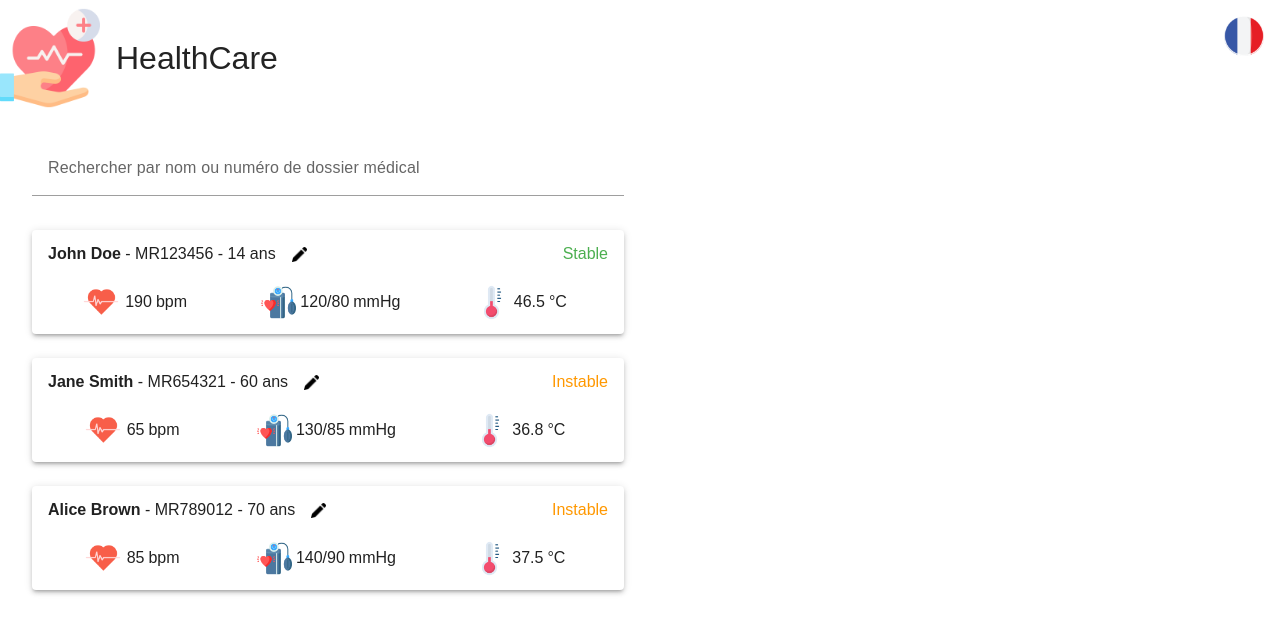
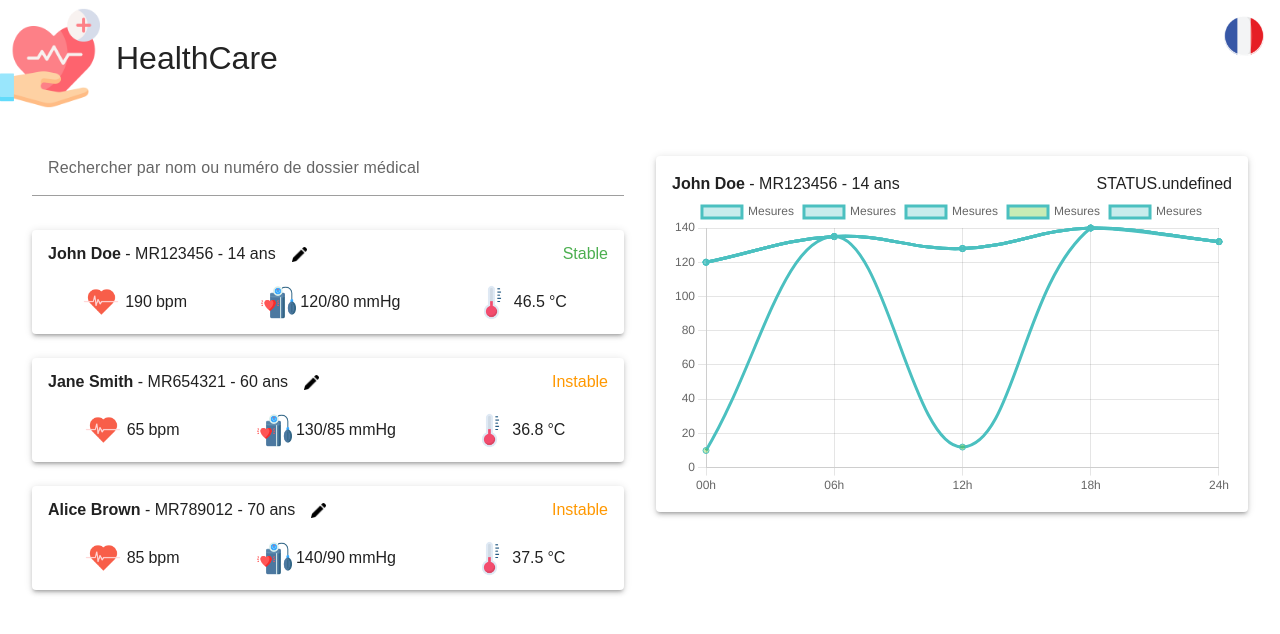
Before and after one commit to Inescia/healthcare, a Vue app: page / in a window 1280 px wide. Both pictures are taken after a click on the element 328 px from the left and 282 px from the top of the page. Shown: the top 634 px of the page. Built offline with nearby package versions, Linux system fonts and the light colour scheme.

Commit message:
Add Modal update

```diff
--- a/src/components/AppLanguage.vue
+++ b/src/components/AppLanguage.vue
@@ -27,7 +27,6 @@ export default {
      * @method to change the current language
      */
     toggleLangage(targetLanguage) {
-      console.log(targetLanguage);
       this.$i18n.locale = targetLanguage === 'en' ? 'fr' : 'en';
     },
   },
--- a/src/components/GraphCard.vue
+++ b/src/components/GraphCard.vue
@@ -1,13 +1,107 @@
 <template>
-  <div class="d-flex justify-center"></div>
+  <v-card class="pa-4 mt-4" elevation="3">
+    <div class="d-flex justify-space-between align-center">
+      <div class="d-flex ga-4 align-center">
+        <span
+          ><b>{{ data.firstName }} {{ data.lastName }} </b> - {{ data.medicalRecordNumber }} -
+          {{ data.age }} {{ $t('FIELDS.age.UNIT') }}</span
+        >
+      </div>
+      <span :class="`text-${getStatusColor} text-bold`">{{ $t(`STATUS.${getStatus}`) }}</span>
+    </div>
+    <div style="height: 300px">
+      <Line :data="chartData" :options="chartOptions" />
+    </div>
+  </v-card>
 </template>
 
 <script>
+import {
+  Chart as ChartJS,
+  Title,
+  Tooltip,
+  Legend,
+  LineElement,
+  PointElement,
+  LinearScale,
+  CategoryScale,
+} from 'chart.js';
+import { Line } from 'vue-chartjs';
+
+ChartJS.register(Title, Tooltip, Legend, LineElement, PointElement, LinearScale, CategoryScale);
+
 export default {
   name: 'GraphCard',
+  // eslint-disable-next-line vue/no-reserved-component-names
+  components: { Line },
   props: {
     data: { type: Object, required: false, default: null },
   },
+
+  data() {
+    return {
+      chartData: {
+        labels: ['00h', '06h', '12h', '18h', '24h'],
+        datasets: [
+          {
+            label: 'Mesures',
+            data: [120, 135, 128, 140, 132], // tes 5 valeurs
+            borderColor: 'rgb(75, 192, 192)',
+            backgroundColor: 'rgba(75, 192, 192, 0.3)',
+            tension: 0.4,
+            fill: true,
+          },
+          {
+            label: 'Mesures',
+            data: [120, 135, 128, 140, 132], // tes 5 valeurs
+            borderColor: 'rgb(75, 192, 192)',
+            backgroundColor: 'rgba(75, 192, 192, 0.3)',
+            tension: 0.4,
+            fill: true,
+          },
+          {
+            label: 'Mesures',
+            data: [120, 135, 128, 140, 132], // tes 5 valeurs
+            borderColor: 'rgb(75, 192, 192)',
+            backgroundColor: 'rgba(75, 192, 192, 0.3)',
+            tension: 0.4,
+            fill: true,
+          },
+          {
+            label: 'Mesures',
+            data: [10, 135, 12, 140, 132], // tes 5 valeurs
+            borderColor: 'rgb(75, 192, 192)',
+            backgroundColor: 'rgba(75, 192, 12, 0.3)',
+            tension: 0.4,
+            fill: true,
+          },
+          {
+            label: 'Mesures',
+            data: [120, 135, 128, 140, 132], // tes 5 valeurs
+            borderColor: 'rgb(75, 192, 192)',
+            backgroundColor: 'rgba(75, 192, 192, 0.3)',
+            tension: 0.4,
+            fill: true,
+          },
+        ],
+      },
+      chartOptions: {
+        responsive: true,
+        maintainAspectRatio: false,
+        plugins: {
+          legend: {
+            position: 'top',
+          },
+        },
+        scales: {
+          y: {
+            beginAtZero: false,
+          },
+        },
+      },
+    };
+  },
+
   methods: {},
 };
 </script>
--- a/src/modals/EditModal.vue
+++ b/src/modals/EditModal.vue
@@ -70,9 +70,13 @@ export default {
     };
   },
 
-  mounted() {
-    console.log(this.item);
-    this.localItem = { ...this.item };
+  watch: {
+    item: {
+      immediate: true,
+      handler(newVal) {
+        this.localItem = { ...newVal };
+      },
+    },
   },
 
   methods: {
--- a/src/pages/HomePage.vue
+++ b/src/pages/HomePage.vue
@@ -29,7 +29,11 @@
         <p v-else class="ma-8 text-center">{{ $t('TITLES.SELECT_PATIENT') }}</p>
       </section>
     </main>
-    <EditModal v-model="showEditModal" :item="selectedPatient" @close="showEditModal = false" />
+    <EditModal
+      v-model="showEditModal"
+      :item="this.store.getPatientById(this.selectedPatientId)"
+      @close="showEditModal = false"
+    />
   </div>
 </template>
 
```
